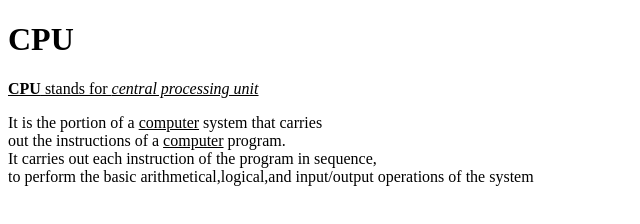
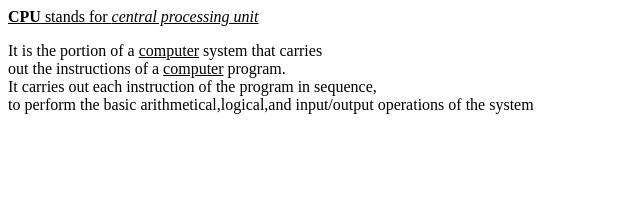
Before and after one commit to iamneo-production/ffecfafecbadaeccdfffebaeceaec, a website: page public/index.html in a window 1280 px wide. Shown: the whole page, without its empty margins (0-640 px from the left). Drawn offline with Linux system fonts and the light colour scheme.

Commit message:
Backup Commit

```diff
--- a/public/index.html
+++ b/public/index.html
@@ -6,9 +6,7 @@
     <meta name="viewport" content="width=device-width, initial-scale=1.0">
     <title>CPU</title>
     <link rel="stylesheet" href="style.css" />
-    <h1>CPU</h1>
-
-</head>
+    </head>
 <body>
     <u><b>CPU</b> stands for <i>central processing unit</i></u><br>
     <p>It is the portion of a <u>computer</u> system that carries<br>
```
